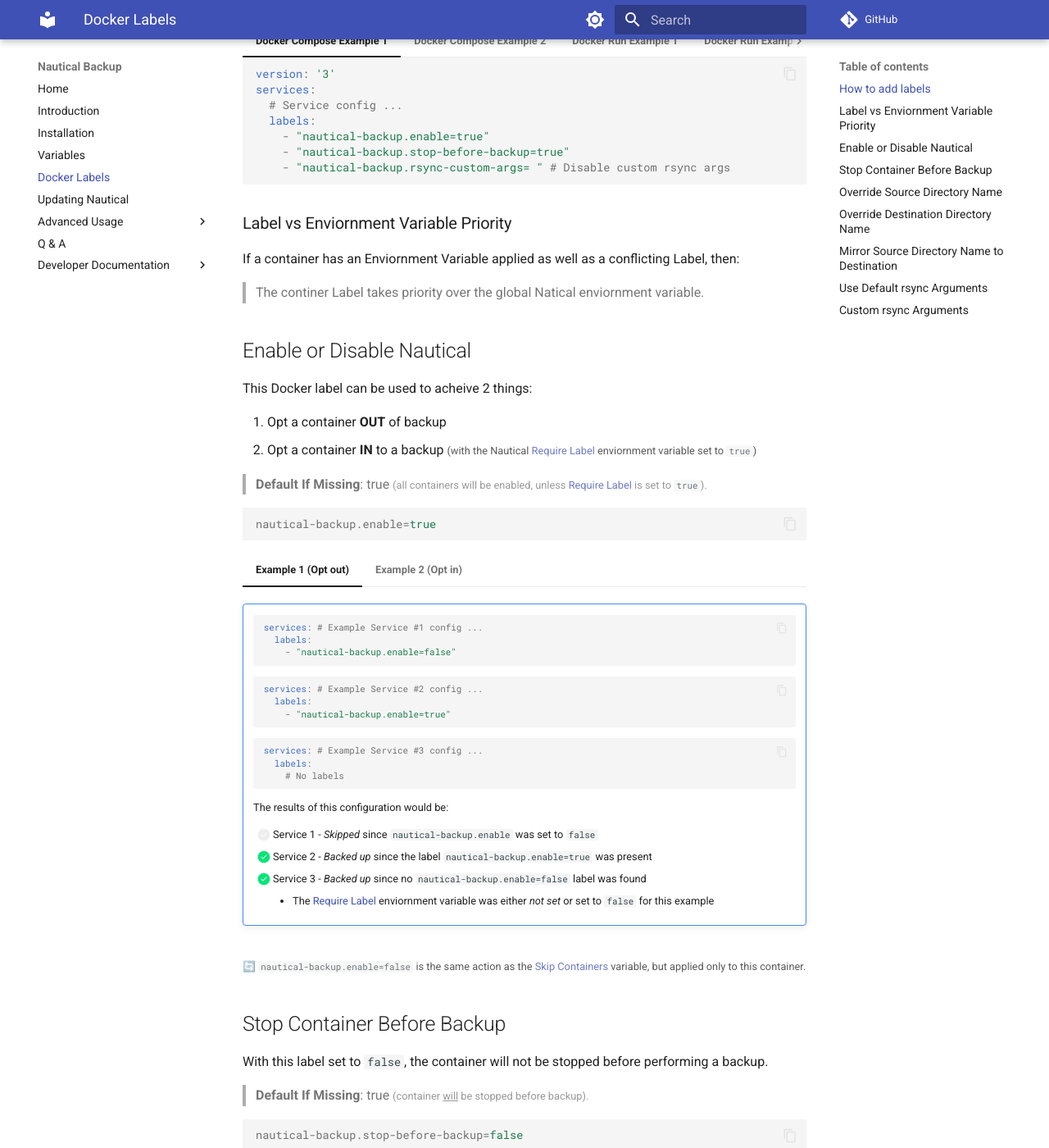
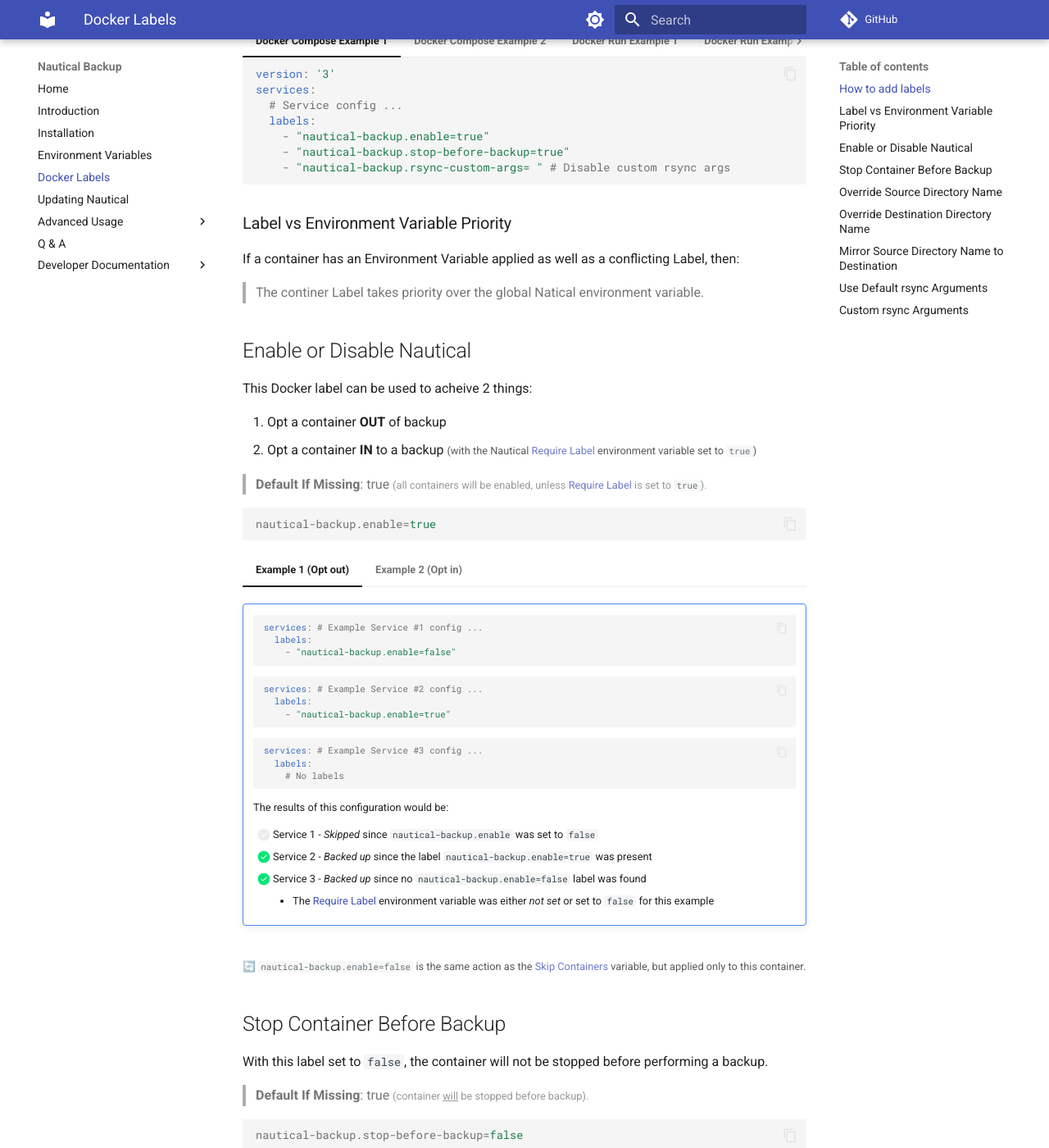
Before and after one commit to Minituff/nautical-backup, an MkDocs documentation site: the page built from docs/labels.md, in a window 1280 px wide and 1400 px high, scrolled down 346 px. Shown: the whole window at 82% size. Built offline with MkDocs 1.6.1 and Material for MkDocs 9.7.7, drawn with Linux system fonts in a browser that asks for light colours; comment, search, counter and statistics services are not loaded; some of the changed text lies outside the part shown.

````diff
--- a/docs/labels.md
+++ b/docs/labels.md
@@ -1,4 +1,4 @@
-Docker Labels allow us to apply settings to Nautical on a per-container basis. Instead of applying [enviornment variables](./arguments.md), we can apply the label to the each container seperately.
+Docker Labels allow us to apply settings to Nautical on a per-container basis. Instead of applying [environment variables](./arguments.md), we can apply the label to the each container seperately.
 
 ### How to add labels
 
@@ -57,15 +57,15 @@ Remember, these labels can be added to any container <small> (other than Nautica
       pihole/pihole:latest
     ```
 
-### Label vs Enviornment Variable Priority
-If a container has an Enviornment Variable applied as well as a conflicting Label, then:
-> The continer Label takes priority over the global Natical enviornment variable.
+### Label vs Environment Variable Priority
+If a container has an Environment Variable applied as well as a conflicting Label, then:
+> The continer Label takes priority over the global Natical environment variable.
 
 ## Enable or Disable Nautical
 This Docker label can be used to acheive 2 things:
 
 1. Opt a container **OUT** of backup
-1. Opt a container **IN** to a backup <small>(with the Nautical [Require Label](./arguments.md#require-label) enviornment variable set to `true`)</small>
+1. Opt a container **IN** to a backup <small>(with the Nautical [Require Label](./arguments.md#require-label) environment variable set to `true`)</small>
 
 > **Default If Missing**: true <small> (all containers will be enabled, unless [Require Label](./arguments.md#require-label) is set to `true`).</small>
 
@@ -95,11 +95,11 @@ nautical-backup.enable=true
         - [ ] Service 1 - *Skipped* since `nautical-backup.enable` was set to `false`
         - [x] Service 2 - *Backed up* since the label `nautical-backup.enable=true` was present
         - [x] Service 3 - *Backed up* since no `nautical-backup.enable=false` label was found
-            - The [Require Label](./arguments.md#require-label) enviornment variable was either *not set* or set to `false` for this example
+            - The [Require Label](./arguments.md#require-label) environment variable was either *not set* or set to `false` for this example
 
 
 === "Example 2 (Opt in)"
-    !!! note " With [Require Label](./arguments.md#require-label) enviornment variable set to `true`"
+    !!! note " With [Require Label](./arguments.md#require-label) environment variable set to `true`"
         ```yaml title=""
         services: # Example Service #1 config ...
           labels:
--- a/mkdocs.yml
+++ b/mkdocs.yml
@@ -35,7 +35,7 @@ nav:
  - Home: index.md
  - Introduction: introduction.md
  - Installation: installation.md
- - Variables: arguments.md
+ - Environment Variables: arguments.md
  - Docker Labels: labels.md
  - Updating Nautical: updates.md
  - Advanced Usage:
````
Also changed, not shown: docs/arguments.md (+17 -6 lines), 2 other files.
